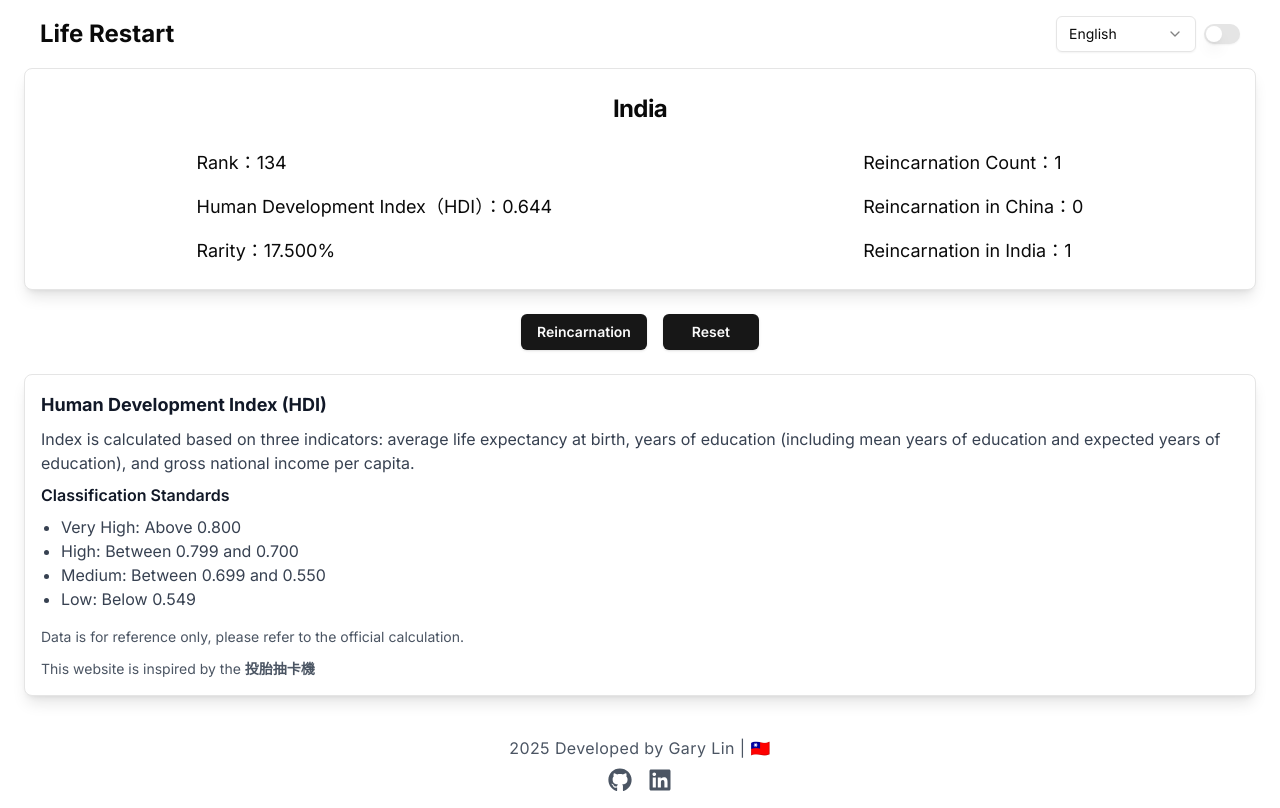
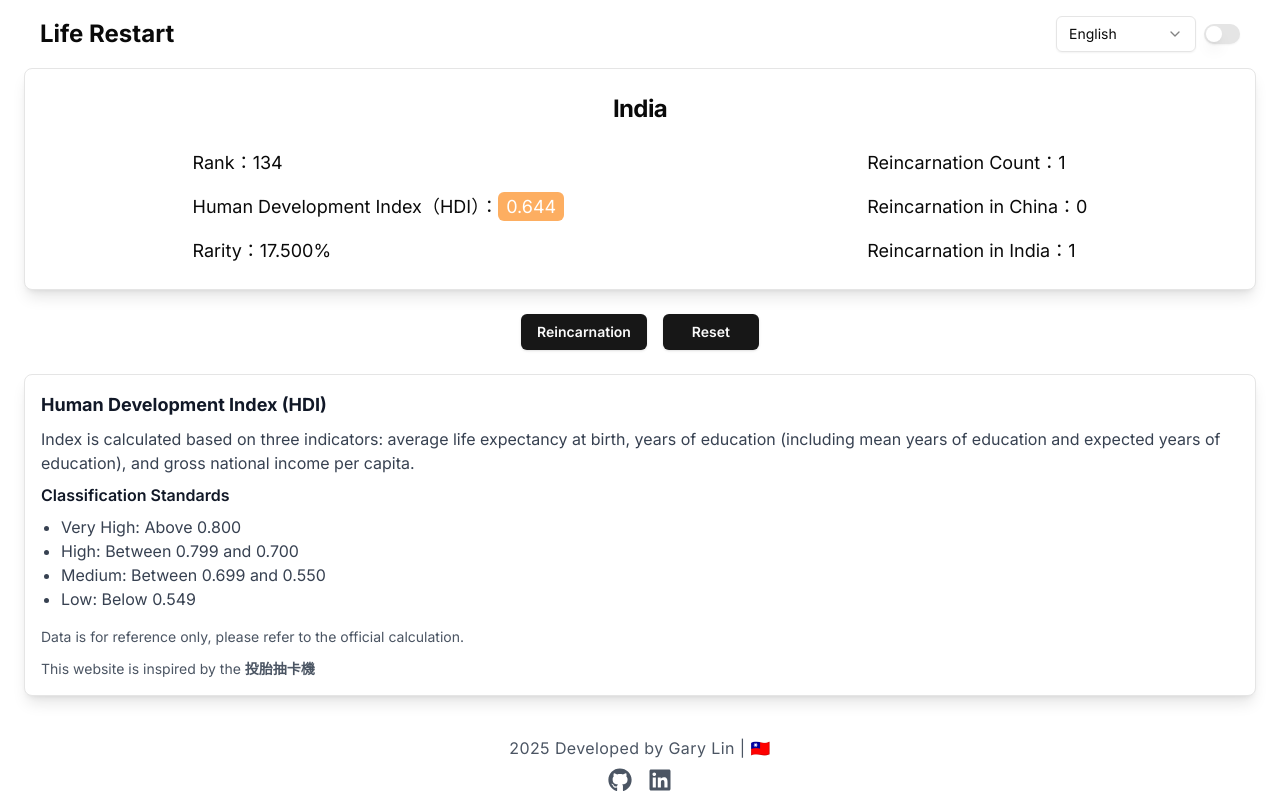
Before and after one commit to garylin0969/life-restart, a Next.js app: page /en in a window 1280 px wide. Both pictures are taken after a click on the button "Reincarnation". Built offline with nearby package versions, Linux system fonts and the light colour scheme.

Commit message:
feat: add color-coded HDI display in region card

```diff
--- a/src/components/region-card.tsx
+++ b/src/components/region-card.tsx
@@ -1,5 +1,6 @@
 import { Card, CardContent, CardHeader, CardTitle } from '@/components/ui/card';
 import { Region, ReincarnationStats } from '@/types';
+import { cn } from '@/lib/utils';
 
 interface RegionCardProps {
     reincarnationStats: ReincarnationStats;
@@ -7,6 +8,23 @@ interface RegionCardProps {
     translateRegion: (name: string) => string;
     translate: (key: string) => string;
 }
+
+const renderHDIWithColor = (hdi?: number) => {
+    if (!hdi) return '？';
+    return (
+        <span
+            className={cn(
+                'text-white px-2 py-1 rounded-md',
+                { 'bg-[rgb(26,150,65)]': hdi >= 0.8 },
+                { 'bg-[rgb(166,217,106)]': hdi >= 0.7 && hdi < 0.8 },
+                { 'bg-[rgb(253,174,97)]': hdi >= 0.55 && hdi < 0.7 },
+                { 'bg-[rgb(215,25,28)]': hdi < 0.55 }
+            )}
+        >
+            {hdi}
+        </span>
+    );
+};
 
 const RegionCard = ({ reincarnationStats, currentRegion, translateRegion, translate }: RegionCardProps) => {
     return (
@@ -22,7 +40,7 @@ const RegionCard = ({ reincarnationStats, currentRegion, translateRegion, transl
                         {translate('rank')}：{currentRegion?.rank ?? '？'}
                     </div>
                     <div className="text-lg">
-                        {translate('hdi')}：{currentRegion?.hdi ?? '？'}
+                        {translate('hdi')}：{renderHDIWithColor(currentRegion?.hdi) ?? '？'}
                     </div>
                     <div className="text-lg">
                         {translate('rarity')}：
```
